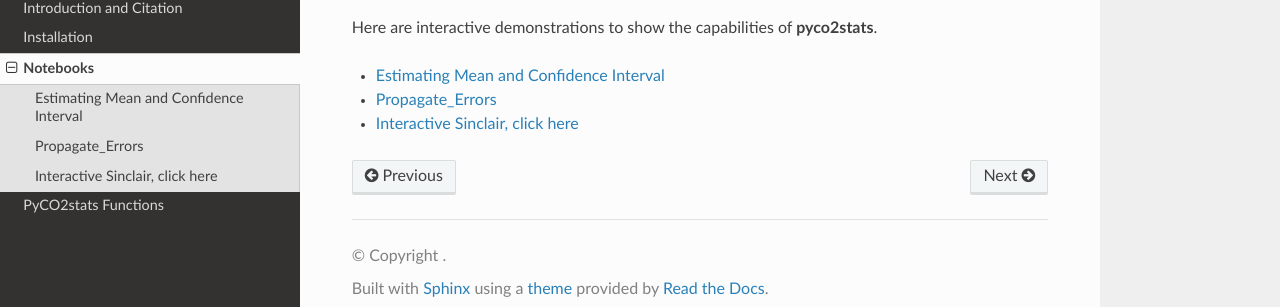
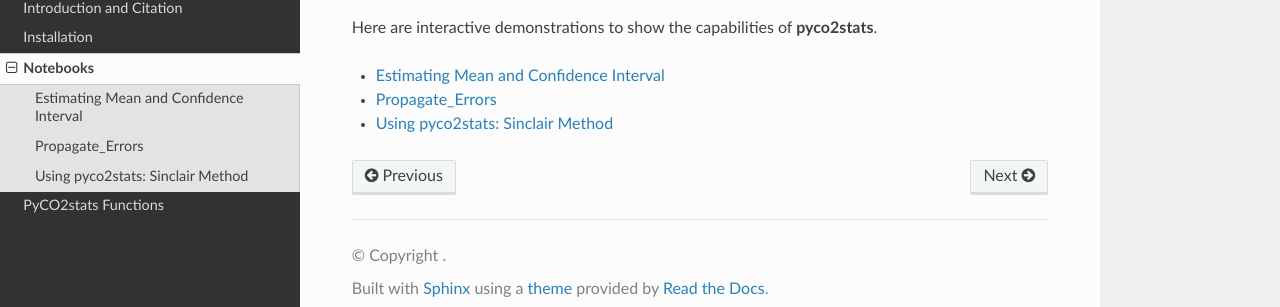
Before and after one commit to AIVolcanoLab/pyco2stats, a Sphinx documentation site: the page built from docs/notebooks.rst, in a window 1280 px wide. Shown: the part 144-451 px from the top of the page. Built offline with Sphinx 7.4.7 and the Read the Docs theme 3.1.0, drawn with Linux system fonts in a browser that asks for light colours; pages that are not in the unit, such as notebooks, are missing from menus.

Commit message:
Update notebooks.rst

```diff
--- a/docs/notebooks.rst
+++ b/docs/notebooks.rst
@@ -10,4 +10,4 @@
    notebooks/GMM2.ipynb
    notebooks/Stats.ipynb
    notebooks/Montecarlo.ipynb
-   notebooks/Sinclair.ipynb
+   notebooks/Sinclair_Method_rev_1.ipynb
```
